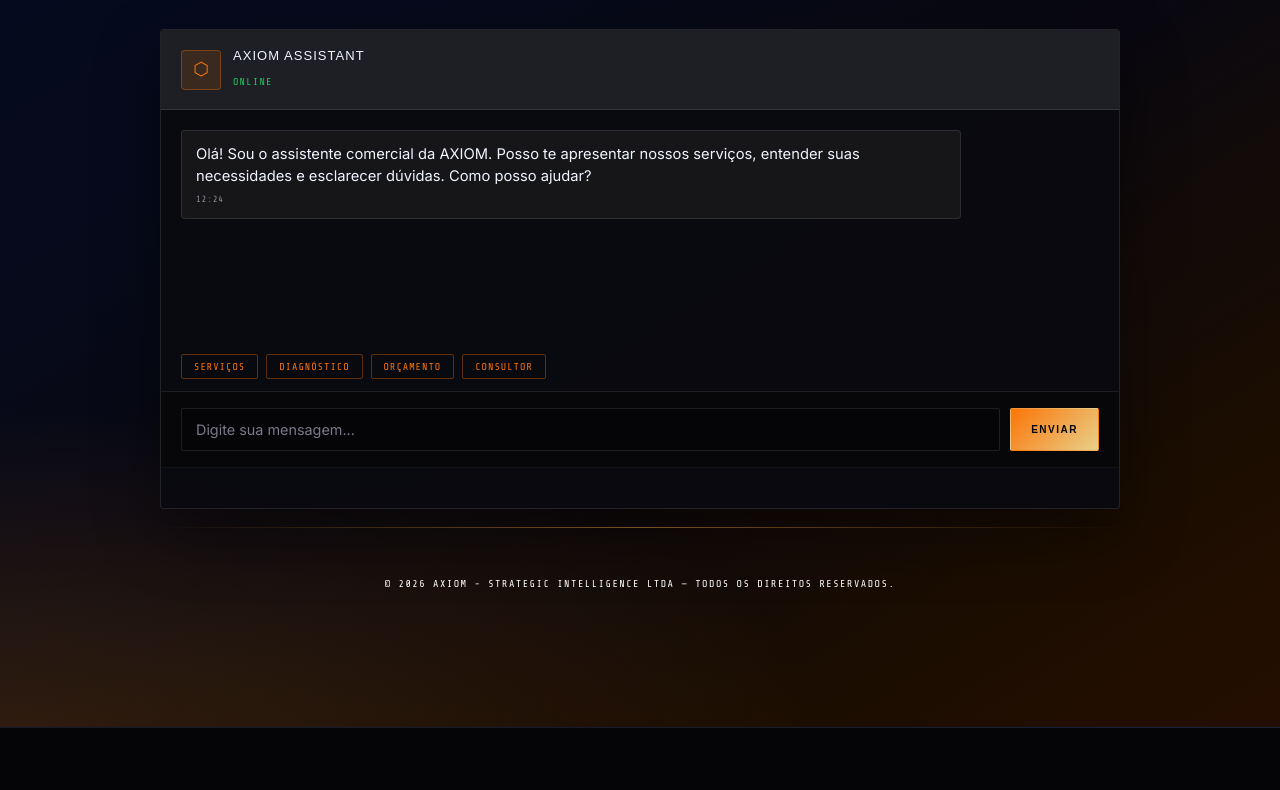
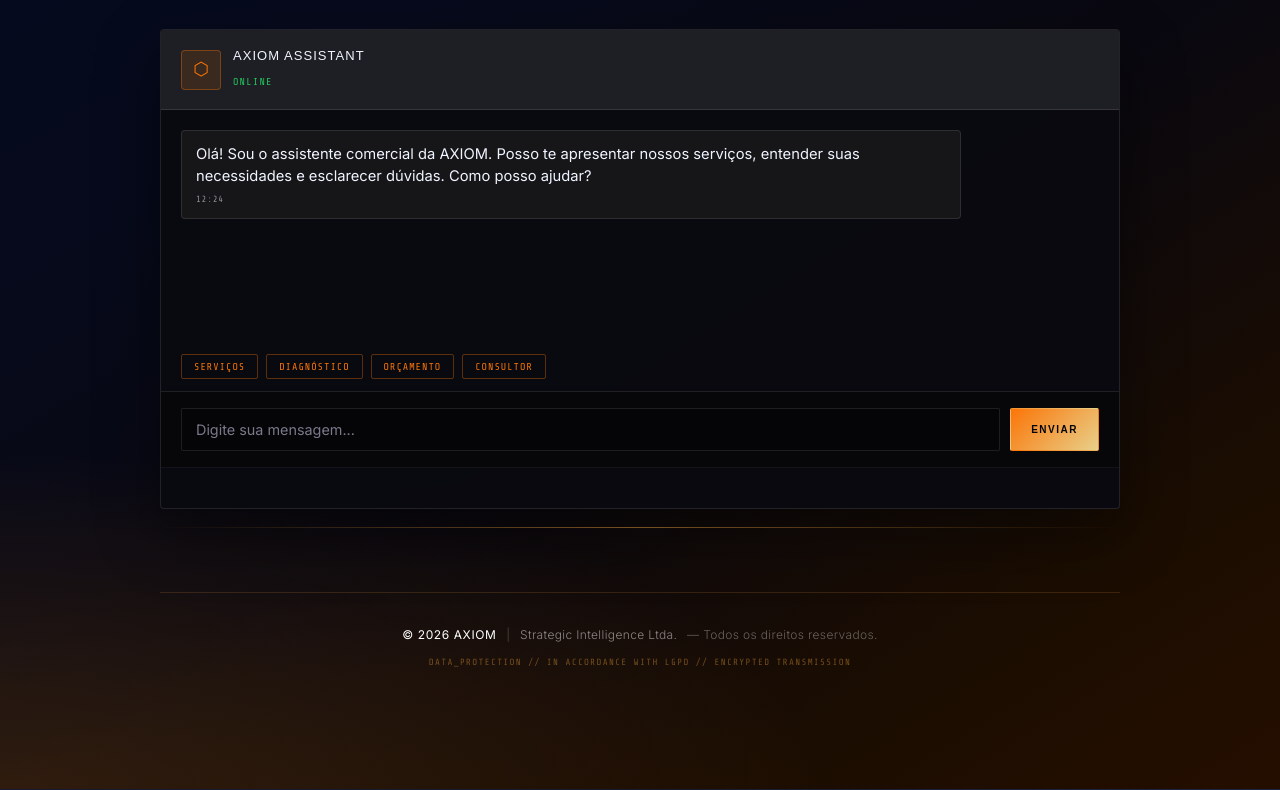
Before and after one commit to Brutomemo/page-axiom, a plain HTML site: page index.html in a window 1280 px wide. Shown: the part 5210-6000 px from the top of the page. Before the commit the page ends 5938 px from the top, so only its background shows below. Drawn offline with nearby package versions, Linux system fonts and the light colour scheme; a script that the page names is missing; a web font is replaced by a local one.

Commit message:
Add files via upload

```diff
--- a/index.html
+++ b/index.html
@@ -686,19 +686,38 @@
             </form>
 
             <p class="chatbot-footer">
-
+            </p>
           </div>
           <hr style="border:none; height:1px; background:linear-gradient(to right, transparent, rgba(255,174,66,0.6), transparent); margin-top:18px; margin-bottom:12px;">
-          <div style="text-align:center; font-size:11px; color:#ffffff; line-height:1.5;">
-          <p class="caption reveal delay-3" style="margin-top: 48px;">
-            © 2026 AXIOM - Strategic Intelligence Ltda — Todos os direitos reservados.
-          </p>
-        </div>
-      </div>
+
+
+          <!-- ═══════════════════════════════════════════════════════════
+               RODAPÉ ATUALIZADO (ENTRA AQUI)
+          ═══════════════════════════════════════════════════════════ -->
+          <footer class="reveal delay-3" style="margin-top: 64px; border-top: 1px solid rgba(255, 174, 66, 0.15); padding-top: 32px; width: 100%;">
+            <div style="display: block; width: 100%; text-align: center;">
+
+              <!-- Linha de Copyright Principal -->
+              <div style="font-family: 'Inter', sans-serif; font-size: 12px; color: rgba(255, 255, 255, 0.5); letter-spacing: 0.03em; font-weight: 300; line-height: 1.6;">
+                <span style="color: #ffffff; font-weight: 400; letter-spacing: 0.05em;">© 2026 AXIOM</span>
+                <span style="color: rgba(255,255,255,0.25); margin: 0 6px;">|</span>
+                Strategic Intelligence Ltda.
+                <span style="display: inline-block; margin-left: 6px; color: rgba(255,255,255,0.35);">— Todos os direitos reservados.</span>
+              </div>
+
+              <!-- Microtexto de Conformidade e Segurança (Estilo Cyber/Intelligence) -->
+              <div style="font-family: 'Share Tech Mono', monospace; font-size: 9px; color: rgba(255, 174, 66, 0.4); margin-top: 10px; letter-spacing: 0.15em;">
+                DATA_PROTECTION // IN ACCORDANCE WITH LGPD // ENCRYPTED TRANSMISSION
+              </div>
+
+            </div>
+          </footer>
+
+        </div> <!-- ◄ Essa div fecha a classe ".contato-content" que já estava no seu código -->
+      </div> <!-- ◄ Essa div fecha a classe ".slide-container--center" -->
 
       <div class="slide-num mono"></div>
     </section>
-
   </main>
 
   <!-- ═══════════════════════════════════════════════════════════
```
